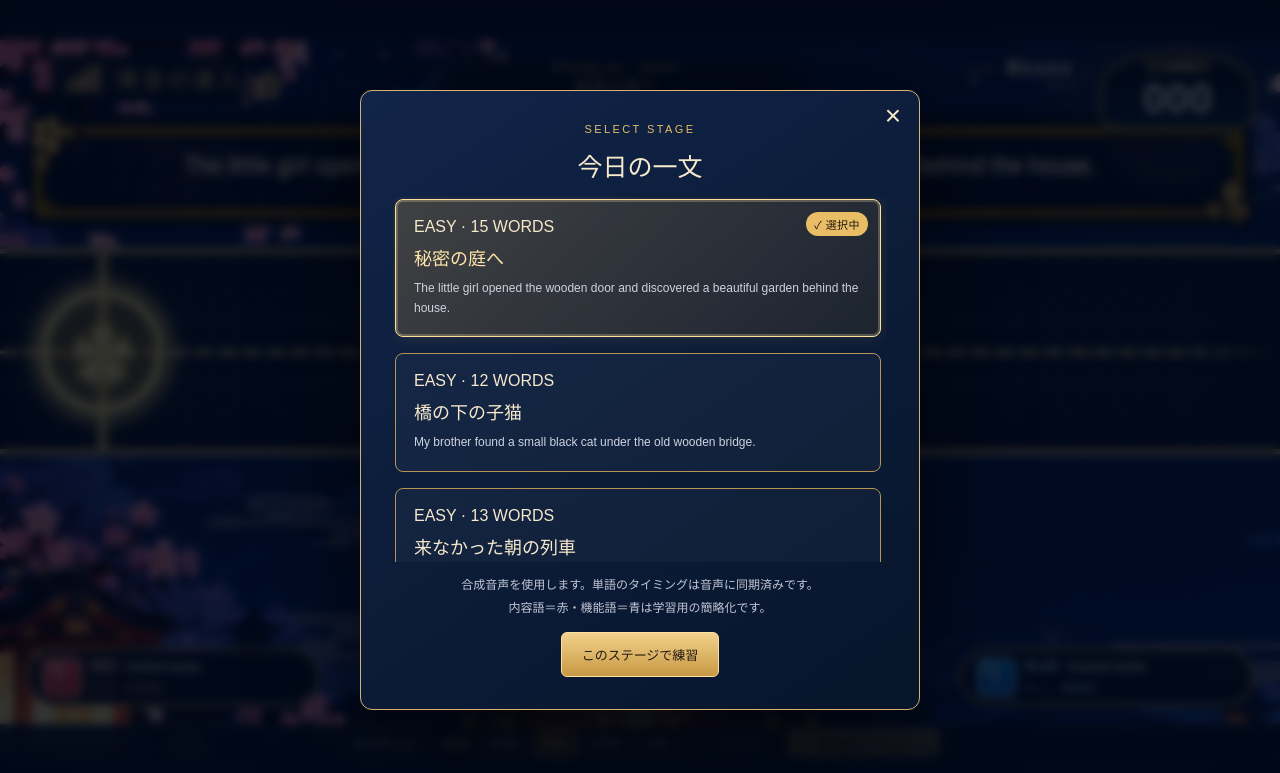
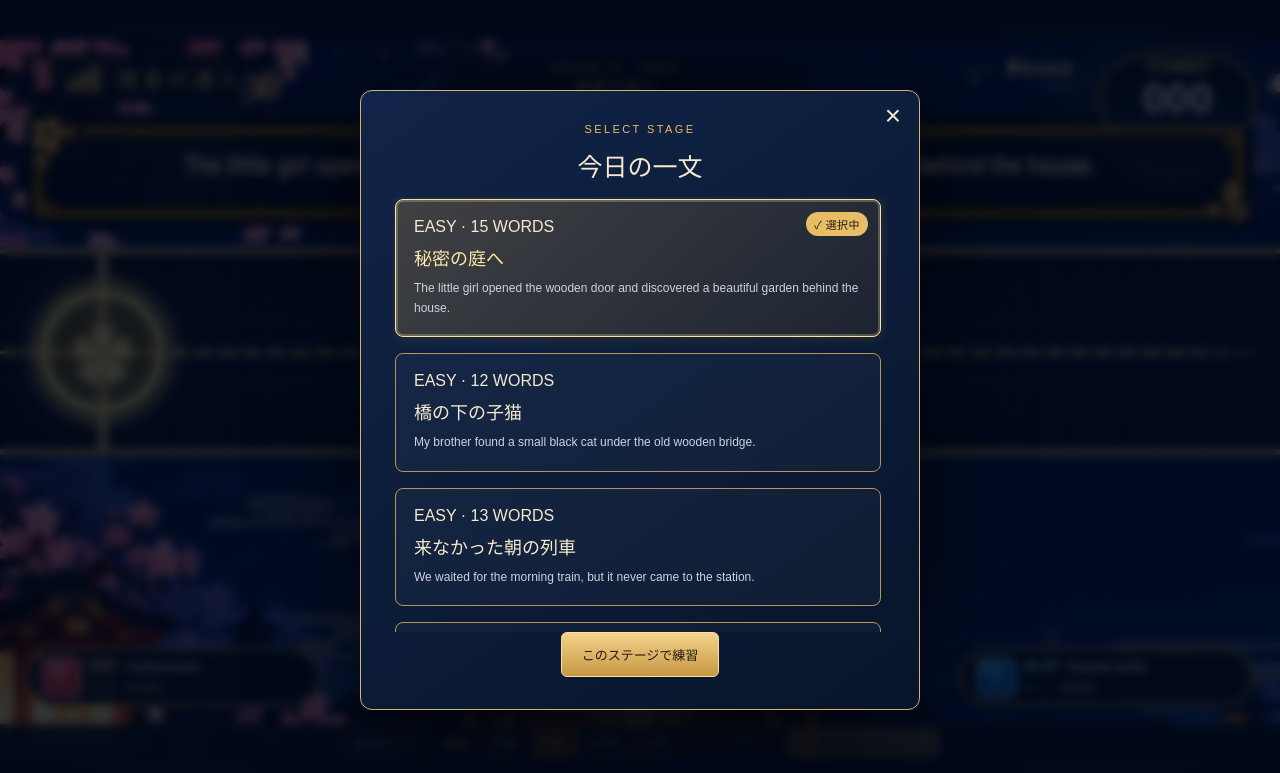
Before and after one commit to d14618404/hatsuon-tatsujin, a website with bundled scripts: page index.html in a window 1280 px wide. Both pictures are taken after a click on the button "☷ ステージ". Built offline with nearby package versions, Linux system fonts and the light colour scheme; files whose address does not match are found by name.

Commit message:
Remove stage selection notes

```diff
--- a/index.html
+++ b/index.html
@@ -11,7 +11,7 @@
   <button class="touch-pad don" id="don" aria-label="赤 ドン 内容語"><strong>DON</strong><span>ドン · 内容語</span></button><button class="touch-pad ka" id="ka" aria-label="青 カッ 機能語"><strong>KA</strong><span>カッ · 機能語</span></button>
   <footer class="controls"><button id="stage-button" class="quiet">☷ ステージ</button><div class="speed"><span>速度</span><div id="speeds" role="group" aria-label="再生速度"><button data-rate="0.25">0.25×</button><button data-rate="0.5" aria-pressed="true" class="selected">0.5×</button><button data-rate="0.75">0.75×</button><button data-rate="1">1.0×</button></div></div><button id="listen" class="quiet" disabled>♫ LISTEN</button><button id="start" class="primary" disabled>準備中…</button><button id="restart" class="quiet" hidden title="開始前に戻って速度を選び直します">↶ やり直す・速度変更</button></footer>
   <p class="notice" id="notice" role="status"></p>
-  <dialog id="stage-dialog"><button class="close" id="close-stage" aria-label="閉じる">×</button><span class="eyebrow">SELECT STAGE</span><h2>今日の一文</h2><div id="stage-list"></div><p class="dialog-note"><span id="stage-audio-note">合成音声を使用します。単語のタイミングは音声に同期済みです。</span><br>内容語＝赤・機能語＝青は学習用の簡略化です。</p><button id="choose-stage" class="primary">このステージで練習</button></dialog>
+  <dialog id="stage-dialog"><button class="close" id="close-stage" aria-label="閉じる">×</button><span class="eyebrow">SELECT STAGE</span><h2>今日の一文</h2><div id="stage-list"></div><button id="choose-stage" class="primary">このステージで練習</button></dialog>
   <dialog id="result-dialog"><span class="eyebrow">PRACTICE COMPLETE</span><h2>おつかれさまでした！</h2><p id="result-mode"></p><strong class="result-score" id="result-score"></strong><div class="result-stats" id="result-stats"></div><p id="save-status"></p><div class="dialog-actions"><button id="result-stages" class="quiet">ステージ選択</button><button id="retry" class="primary">↶ 速度を選んでもう一度</button></div></dialog>
 </main><aside class="rotate"><span>↻</span><h2>横向きで、リズムに乗ろう。</h2><p>端末を横にすると、太鼓ゲームをプレイできます。</p></aside>
 <script type="module" src="./src/main.js"></script></body></html>
--- a/src/main.js
+++ b/src/main.js
@@ -45,6 +45,6 @@ for(const [selector,kind] of [['#don','content'],['#ka','function']])$(selector)
 document.addEventListener('visibilitychange',()=>{if(document.hidden)pause();});window.addEventListener('blur',pause);const portrait=matchMedia('(orientation:portrait) and (max-width:900px)');portrait.addEventListener('change',e=>{if(e.matches)pause();});
 clock.audio.addEventListener('error',()=>{ready=false;clock.pause();state='idle';notice('音声の読み込み・再生に失敗しました。ステージを選び直してください。');updateControls();});
 clock.audio.addEventListener('waiting',()=>{if(busy())notice('音声を読み込み中です。音符は音声の時計に追従します。');});
-function showStages(){$('#stage-list').replaceChildren(...stages.map(s=>{const b=document.createElement('button');b.className=`stage-card ${s.id===pendingStage.id?'selected':''}`;b.setAttribute('aria-pressed',String(s.id===pendingStage.id));const label=document.createElement('span');label.textContent=`${s.difficulty} · ${s.words.length} WORDS`;const title=document.createElement('strong');title.textContent=s.title;const sub=document.createElement('small');sub.textContent=s.sentence;b.append(label,title,sub);b.onclick=()=>{pendingStage=s;showStages();};return b;}));const pendingMode=playbackModeFor(pendingStage);$('#stage-audio-note').textContent=pendingMode==='lesson'?'実測済みの英文音声を使用します。':pendingMode==='synthetic'?'合成音声を使用します。単語のタイミングは音声に同期済みです。':'ガイド音を使用します。英文の読み上げはありません。';if(!$('#stage-dialog').open)$('#stage-dialog').showModal();}
+function showStages(){$('#stage-list').replaceChildren(...stages.map(s=>{const b=document.createElement('button');b.className=`stage-card ${s.id===pendingStage.id?'selected':''}`;b.setAttribute('aria-pressed',String(s.id===pendingStage.id));const label=document.createElement('span');label.textContent=`${s.difficulty} · ${s.words.length} WORDS`;const title=document.createElement('strong');title.textContent=s.title;const sub=document.createElement('small');sub.textContent=s.sentence;b.append(label,title,sub);b.onclick=()=>{pendingStage=s;showStages();};return b;}));if(!$('#stage-dialog').open)$('#stage-dialog').showModal();}
 $('#stage-button').onclick=()=>{pendingStage=stage;showStages();};$('#close-stage').onclick=()=>$('#stage-dialog').close();$('#choose-stage').onclick=()=>{stage=pendingStage;mode=playbackModeFor(stage);$('#stage-dialog').close();prepare();};$('#retry').onclick=()=>{$('#result-dialog').close();returnToStart();};$('#result-stages').onclick=()=>{$('#result-dialog').close();state='idle';reset();updateControls();showStages();};$('#result-dialog').addEventListener('cancel',()=>{state='idle';reset();updateControls();});
 prepare();requestAnimationFrame(frame);
--- a/src/styles.css
+++ b/src/styles.css
@@ -85,8 +85,7 @@ h1{font:800 1.5cqw Arial,sans-serif;letter-spacing:.16em;color:#ffda8a;white-spa
 .stage-card.selected{border-color:#ffe09a;background:linear-gradient(135deg,#c99c3f42,#6f4d172e);box-shadow:inset 0 0 0 2px #ffe09a42,0 0 18px #d7a94724}
 .stage-card.selected strong{color:#ffe5a8}
 .stage-card.selected:after{content:"✓ 選択中";position:absolute;top:12px;right:12px;padding:4px 8px;border-radius:999px;background:#e8bd66;color:#241a12;font-size:11px;font-weight:800;letter-spacing:.04em}
-#stage-dialog[open]{display:grid;grid-template-rows:auto auto minmax(0,1fr) auto auto;width:min(560px,80%);height:min(620px,90svh);overflow:hidden}
+#stage-dialog[open]{display:grid;grid-template-rows:auto auto minmax(0,1fr) auto;width:min(560px,80%);height:min(620px,90svh);overflow:hidden}
 #stage-dialog h2{margin-bottom:14px}
 #stage-list{min-height:0;overflow-y:auto;padding:2px 6px 2px 2px;scrollbar-color:#b89557 #07152a}
-#stage-dialog .dialog-note{margin:12px 0}
 #choose-stage{justify-self:center}
```
